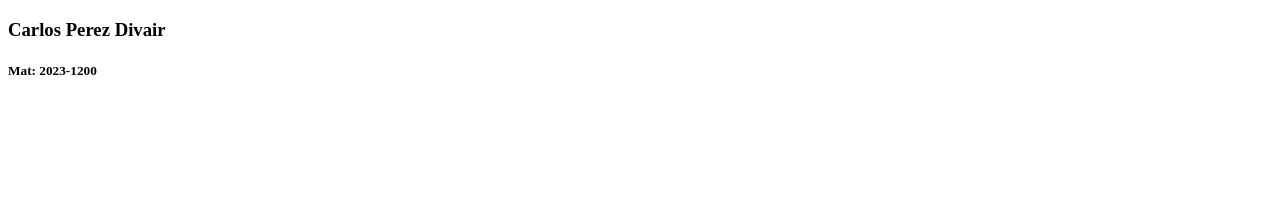
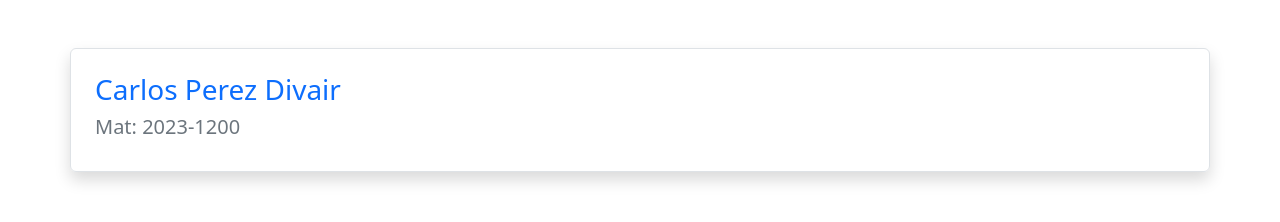
Before and after one commit to Midas885/github.io, a plain HTML site: page index.html in a window 1280 px wide. Drawn offline with nearby package versions, Linux system fonts and the light colour scheme.

Commit message:
Add styles

```diff
--- a/index.html
+++ b/index.html
@@ -1,14 +1,16 @@
+
 <!DOCTYPE html>
 <html lang="en">
 <head>
     <meta charset="UTF-8">
     <meta name="viewport" content="width=device-width, initial-scale=1.0">
     <title>Container</title>
+    <link href="https://cdn.jsdelivr.net/npm/bootstrap@5.3.0/dist/css/bootstrap.min.css" rel="stylesheet">
 </head>
-<body class="mx-auto container mt-5" style="width: 80%;">
-    <div>
-        <h3>Carlos Perez Divair</h3>
-        <h5>Mat: 2023-1200</h5>
+<body>
+    <div class="container mt-5 p-4 border rounded shadow">
+        <h3 class="text-primary">Carlos Perez Divair</h3>
+        <h5 class="text-secondary">Mat: 2023-1200</h5>
     </div>
 </body>
 </html>
```
